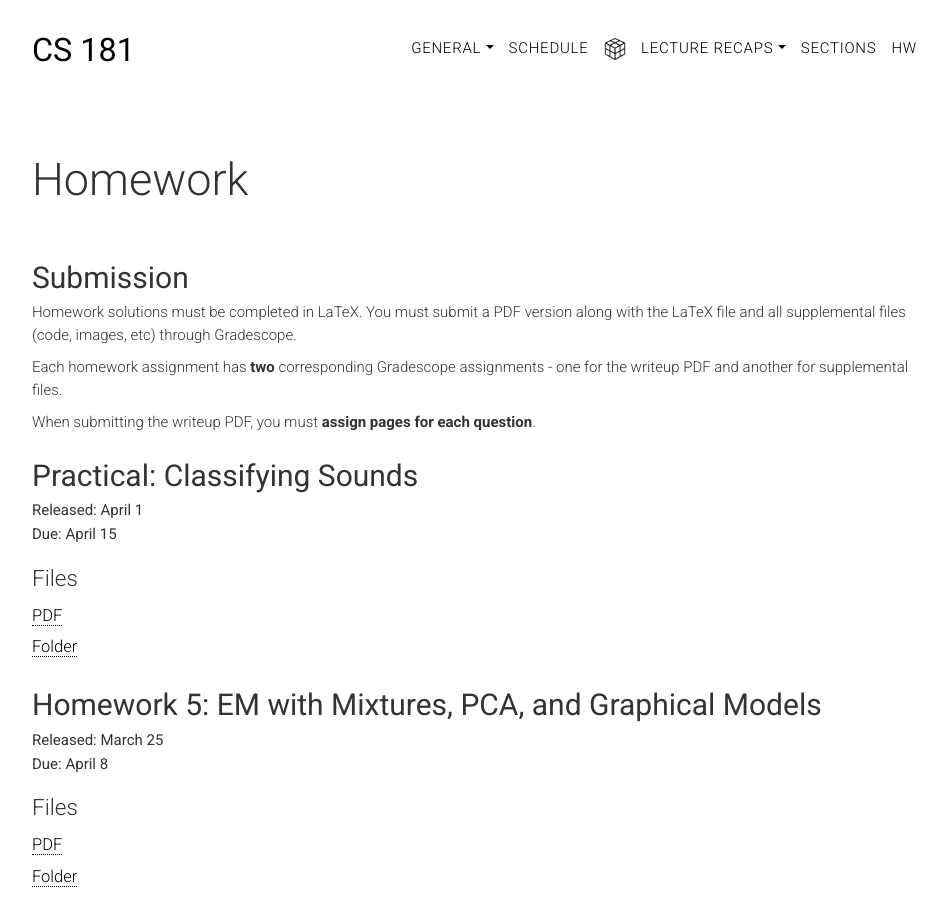
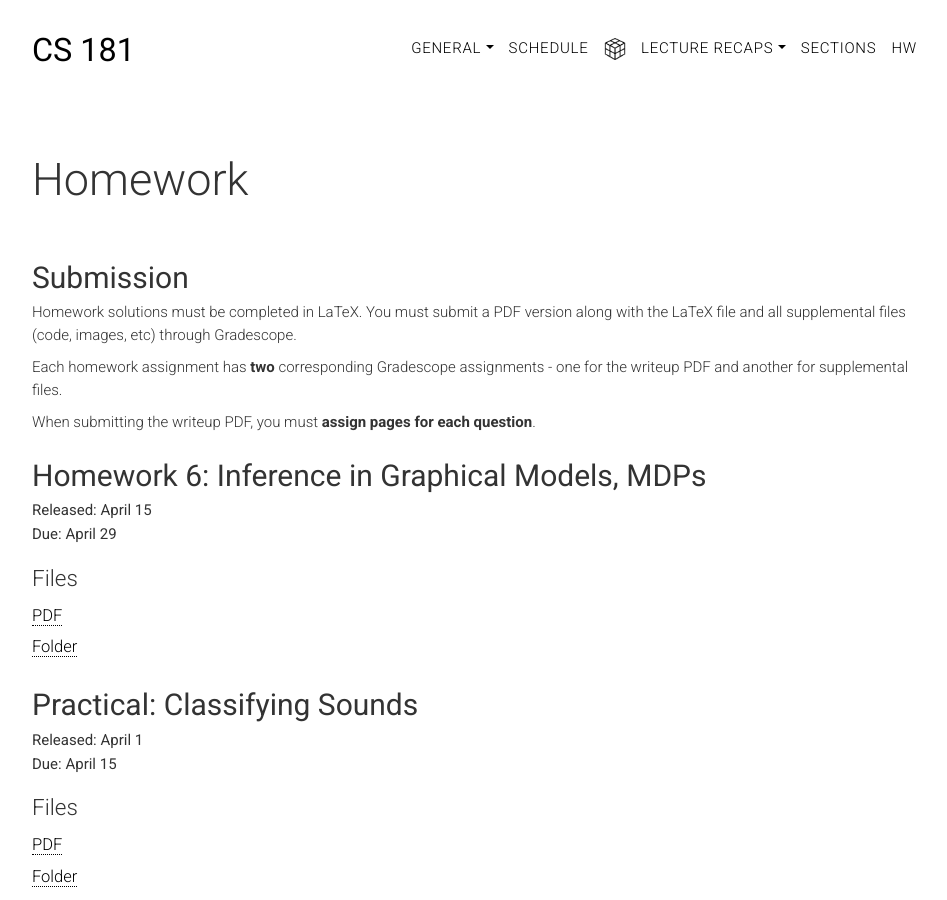
Before and after one commit to harvard-ml-courses/cs181-web, a Jekyll site: the page built from homework.html, in a window 1280 px wide and 900 px high. Shown: the whole window, without its empty margins (158-1105 px from the left). Built offline with Jekyll 4.4.1, drawn with Linux system fonts in a browser that asks for light colours.

Commit message:
HW6: release

```diff
--- a/homework.html
+++ b/homework.html
@@ -18,6 +18,15 @@
         <p>
             When submitting the writeup PDF, you must <strong>assign pages for each question</strong>.
         </p>
+
+        <h2 class="title" id="hw5">Homework 6: Inference in Graphical Models, MDPs</h2>
+        <p class="head-subtitle">Released: April 15</p>
+        <p class="head-subtitle">Due: April 29 </p>
+        <h3>Files</h3>
+        <ul class="lists">
+            <li><a href="https://github.com/harvard-ml-courses/cs181-s22-homeworks/blob/main/HW6/homework6.pdf" target="_blank"> PDF </a></li>
+            <li><a href="https://github.com/harvard-ml-courses/cs181-s22-homeworks/tree/main/HW6" target="_blank"> Folder </a></li>
+        </ul>
 
         <h2 class="title" id="practical">Practical: Classifying Sounds</h2>
         <p class="head-subtitle">Released: April 1</p>
```
